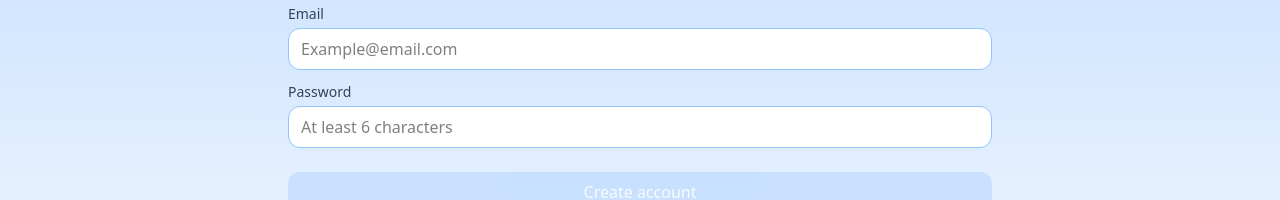
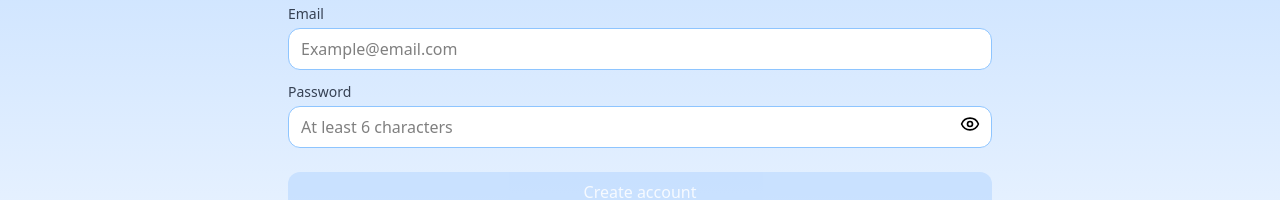
Before and after one commit to ADEDANCE/vyrex, a Next.js app: page /Signup in a window 1280 px wide. Shown: the part 278-478 px from the top of the page. Built offline with nearby package versions, Linux system fonts and the light colour scheme.

Commit message:
Add eye icon to passwords fields

```diff
--- a/app/Login/page.tsx
+++ b/app/Login/page.tsx
@@ -4,6 +4,7 @@ import Button from "../components/Button";
 import Textfield from "../components/Textfield";
 import Link from "next/link";
 import { useRouter } from "next/navigation";
+import { Eye, EyeOff } from "lucide-react";
 
 export default function Signup() {
   const router = useRouter();
@@ -12,6 +13,7 @@ export default function Signup() {
   const [loading, setLoading] = useState(false);
   const [message, setMessage] = useState("");
   const isFormValid = email.trim() && password.trim();
+  const [showPassword, setShowPassword] = useState(false);
 
   const isButtonDisabled = loading || !isFormValid;
 
@@ -83,14 +85,23 @@ export default function Signup() {
           placeholder="Example@email.com"
         />
 
+        <div className="relative w-full">
           <Textfield
             className=" w-full mt-3"
-          type="text"
+            type={showPassword ? "text" : "password"}
             label="Password"
             value={password}
             onChange={(e) => setPassword(e.target.value)}
             placeholder="At least 6 characters"
           />
+
+          <div
+            className="absolute right-3 bottom-1 -translate-y-1/2 cursor-pointer"
+            onClick={() => setShowPassword(!showPassword)}
+          >
+            {showPassword ? <EyeOff size={20} /> : <Eye size={20} />}
+          </div>
+        </div>
       </div>
       <Link href={""} className=" text-blue-500 hover:underline text-right ">
         Forgot password?
--- a/app/Signup/page.tsx
+++ b/app/Signup/page.tsx
@@ -4,12 +4,14 @@ import Button from "../components/Button";
 import Textfield from "../components/Textfield";
 import Link from "next/link";
 import { useRouter } from "next/navigation";
+import { Eye, EyeOff } from "lucide-react";
 
 export default function Signup() {
   const router = useRouter();
   const [name, setName] = useState("");
   const [email, setEmail] = useState("");
   const [password, setPassword] = useState("");
+  const [showPassword, setShowPassword] = useState(false);
 
   const [loading, setLoading] = useState(false);
   const [message, setMessage] = useState("");
@@ -94,14 +96,23 @@ export default function Signup() {
           placeholder="Example@email.com"
         />
 
+        <div className="relative w-full">
           <Textfield
             className=" w-full mt-3"
-          type="text"
+            type={showPassword ? "text" : "password"}
             value={password}
             onChange={(e) => setPassword(e.target.value)}
             label="Password"
             placeholder="At least 6 characters"
           />
+
+          <div
+            className="absolute right-3 bottom-1 -translate-y-1/2 cursor-pointer"
+            onClick={() => setShowPassword(!showPassword)}
+          >
+            {showPassword ? <EyeOff size={20} /> : <Eye size={20} />}
+          </div>
+        </div>
 
         {/* button */}
         <Button
```
Lines whose indentation alone changed are shown as unchanged.
